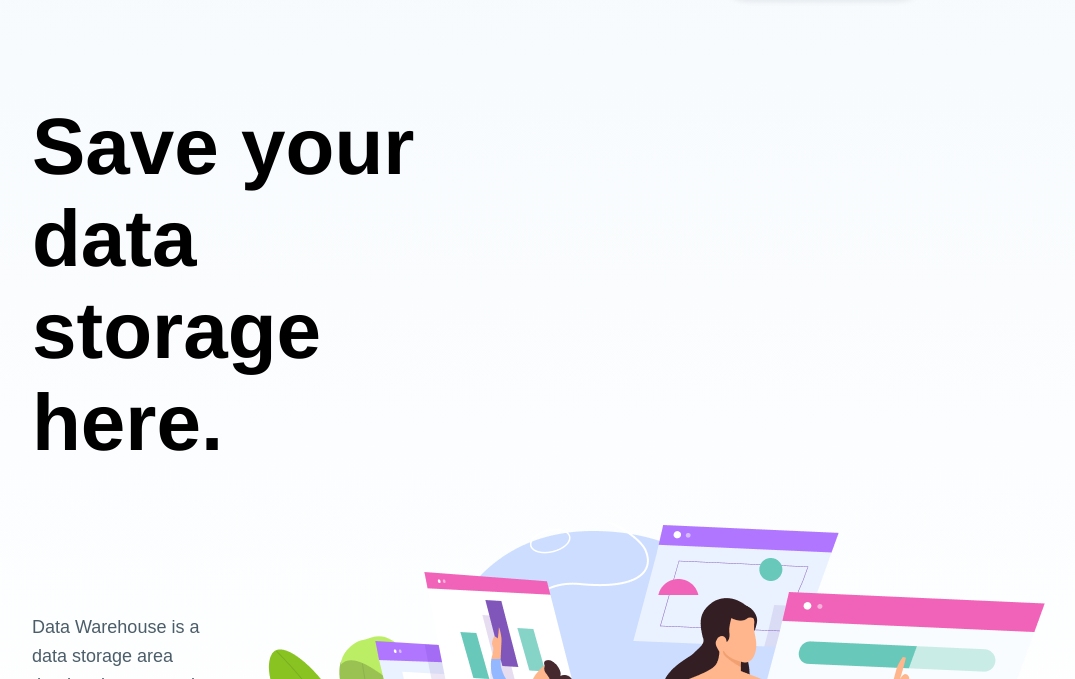
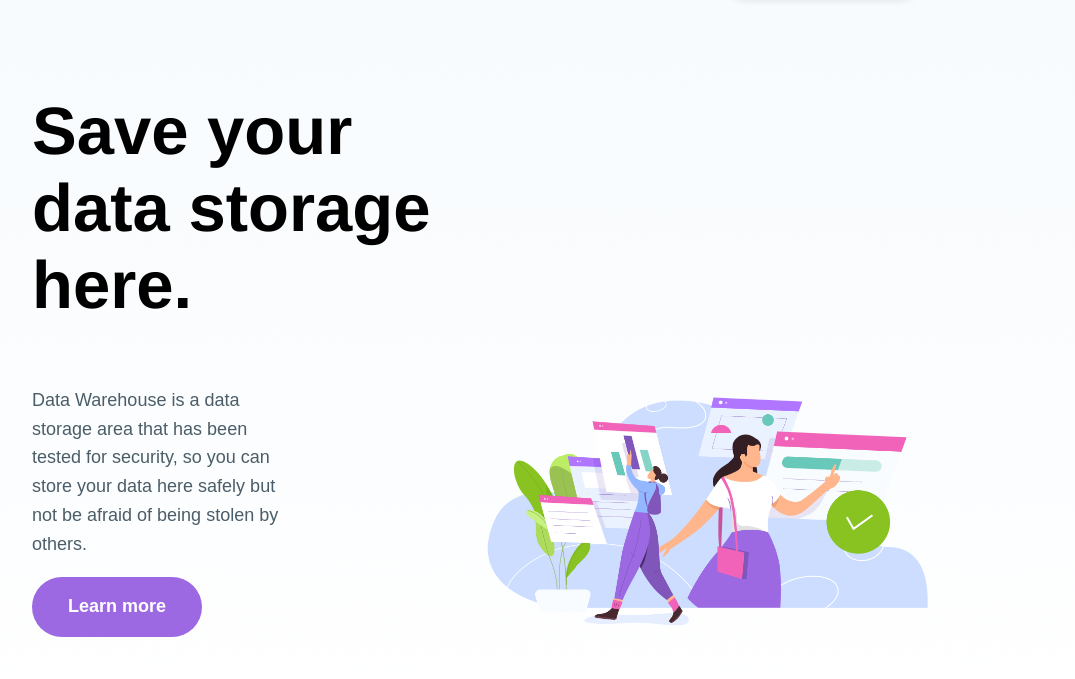
Before and after one commit to calistamayer/click-up, a website: page index.html in a window 1280 px wide. Shown: the part 121-800 px from the top of the page, without its empty margins (168-1243 px from the left). Drawn offline with nearby package versions, Linux system fonts and the light colour scheme; a web font is replaced by a local one.

Commit message:
hero styling

```diff
--- a/assets/css/styles.css
+++ b/assets/css/styles.css
@@ -38,6 +38,7 @@ body {
 .button_info_purple {
     background: #9C69E2;
     font-weight: 800;
+    display: block;
 }
 .button_info_pink {
     background: #F063B8;
@@ -84,13 +85,21 @@ body {
     /* width: 70%;
     margin: auto; */
     /* padding-bottom: 100px; */
-    align-items: center;
+    align-items: flex-end;
     display: flex;
+    /* justify-content: space-between; */
+}
+.hero__content {
+    flex-basis: 50%
+}
+.hero__content_text {
+    display: flex;
+    flex-direction: column;
 }
 .hero__headline {
     font-family: 'Helvetica', sans-serif;
-    font-size: 80px;
-    width: 50%;
+    font-size: 67px;
+    width: 100%;
 }
 .hero__text {
     width: 60%;
@@ -98,12 +107,15 @@ body {
     font-size: 18px;
     line-height: 160%;
     color: #4B5D68;
+    /* padding: 50px 0px; */
 }
 .hero__img {
-    width: 885px;
-    /* background: url(../img/clip-1.png);
-    background-position: bottom left;
-    background-repeat: no-repeat; */
+    width: 100%;
+    height: auto;
+    max-width: 885px;
+    /* position: absolute;
+    bottom: 0;
+    left: 30%; */
 }
 
 .intro {
--- a/index.html
+++ b/index.html
@@ -33,21 +33,17 @@
     </header>
 
     <!-- HERO START -->
-    <div class="section">
-        <h1 class="hero__headline">Save your data storage here.</h1>
-        <div class="hero">
-            <div class="hero__text">
-                <p>
-                    Data Warehouse is a data storage area that has been tested for security, so you can store your data
-                    here
-                    safely but not be afraid of being stolen by others.
-                </p>
-                <button class="button button_info button_info_purple">Learn more</button>
-            </div>
-            <div>
-                <img src="./assets/img/clip-1.png" alt="clipart people with charts and graphs" class="hero__img">
-            </div>
+    <div class="section hero">
+        <div class="hero__content hero__content_text">
+            <h1 class="hero__headline">Save your data storage here.</h1>
+            <p class="hero__text">
+                Data Warehouse is a data storage area that has been tested for security, so you can store your data here safely but not be afraid of being stolen by others.
+            </p>
+            <button class="button button_info button_info_purple">Learn more</button>
         </div>
+        <div class="hero__content">
+        <img src="./assets/img/clip-1.png" alt="clipart people with charts and graphs" class="hero__img">
+    </div>
     </div>
     <!-- HERO END -->
 
```
